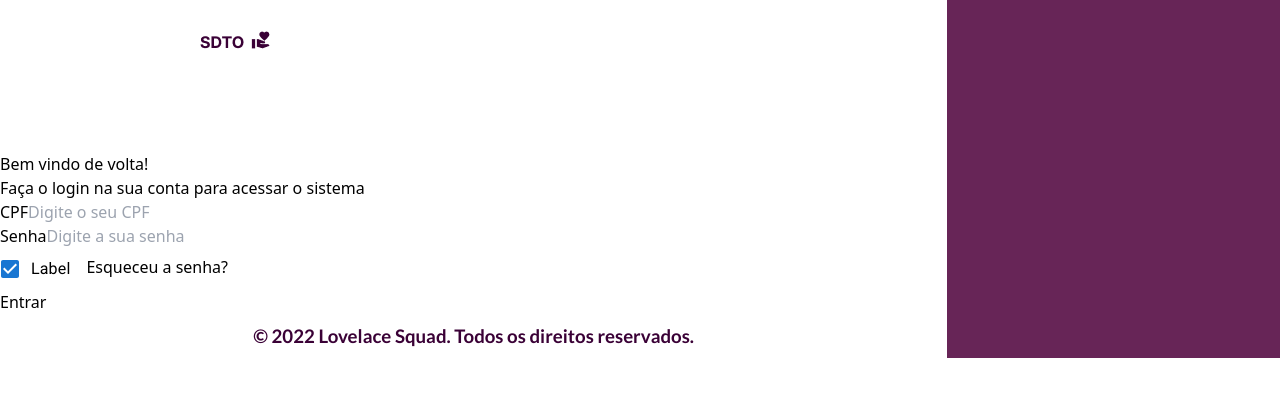
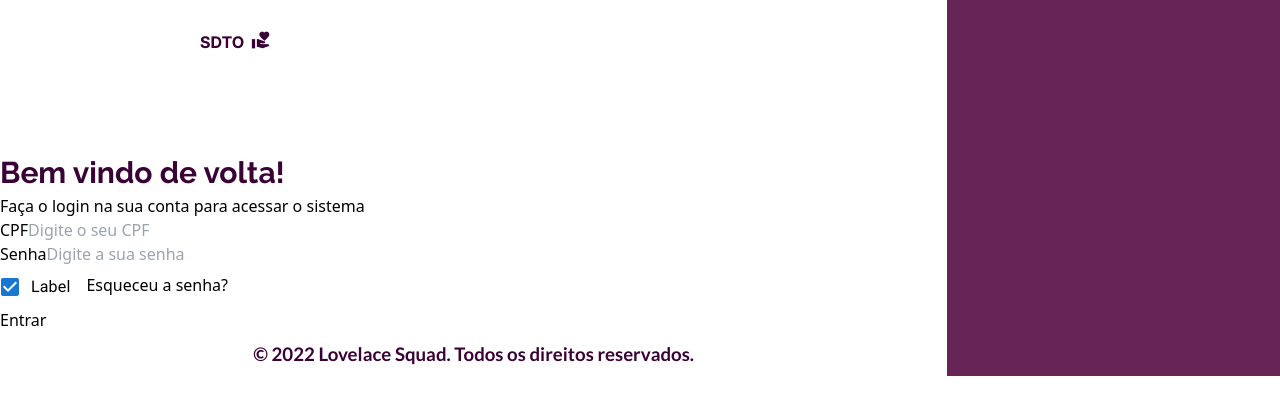
Before and after one commit to squadlovelace/sdto-frontend, a React (Vite) app: page /login in a window 1280 px wide. Shown: the top 414 px of the page. Built offline with nearby package versions, Linux system fonts and the light colour scheme.

Commit message:
feat: add page login

```diff
--- a/src/components/FormsAcccess/TextTitle.tsx
+++ b/src/components/FormsAcccess/TextTitle.tsx
@@ -7,7 +7,9 @@ interface Props {
 
 const TextTitle = ({ textInfo, title }: Props) => (
   <div>
-    <h1>{title}</h1>
+    <h1 className="font-body font-bold text-[30px] leading-[42px] text-roxo800">
+      {title}
+    </h1>
     <p>{textInfo}</p>
   </div>
 );
```
